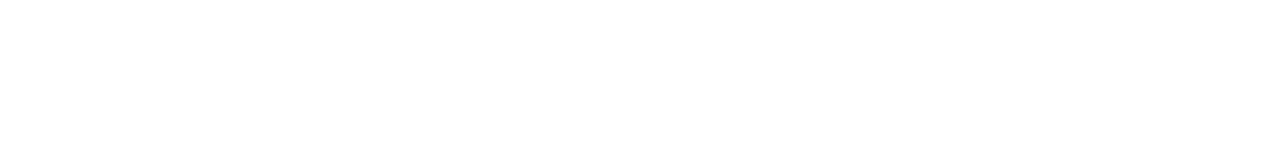
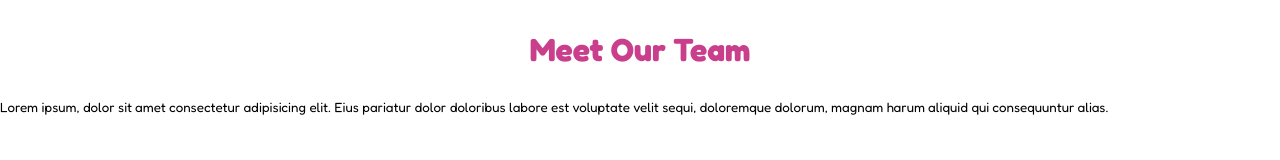
Before and after one commit to EnricoCirilli/html-css-float-cards, a plain HTML site: page index.html in a window 1280 px wide. Drawn offline with Linux system fonts and the light colour scheme.

Commit message:
add: header h1 p

```diff
--- a/css/style.css
+++ b/css/style.css
@@ -3,3 +3,15 @@
     padding: 0;
     box-sizing: border-box;
 }
+
+body{
+    font-family: 'Fredoka', sans-serif;
+}
+h1{
+    text-align: center;
+    color: rgb(202, 63, 140);
+    padding: 30px;
+}
+p{
+    font-size: smaller;
+}
--- a/index.html
+++ b/index.html
@@ -5,8 +5,16 @@
     <meta name="viewport" content="width=device-width, initial-scale=1.0">
     <title>html-css-float-cards</title>
     <link rel="stylesheet" href="css/style.css">
+    <link rel="preconnect" href="https://fonts.googleapis.com">
+    <link rel="preconnect" href="https://fonts.gstatic.com" crossorigin>
+    <link href="https://fonts.googleapis.com/css2?family=Fredoka:wght@300;400;500;600;700&family=Libre+Franklin:wght@900&display=swap" rel="stylesheet">
 </head>
 <body>
-
+    <!-- header -->
+    <header>
+        <h1>Meet Our Team</h1>
+        <p>Lorem ipsum, dolor sit amet consectetur adipisicing elit. Eius pariatur dolor doloribus labore est voluptate velit sequi, doloremque dolorum, magnam harum aliquid qui consequuntur alias.</p>
+    </header>
+    <!-- /header -->
 </body>
 </html>
```
